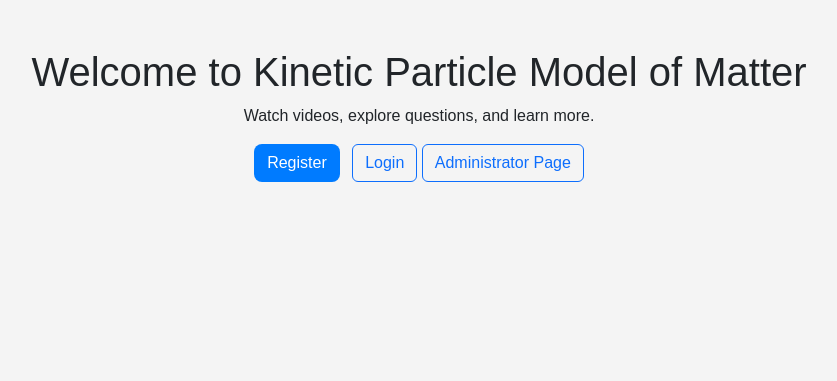
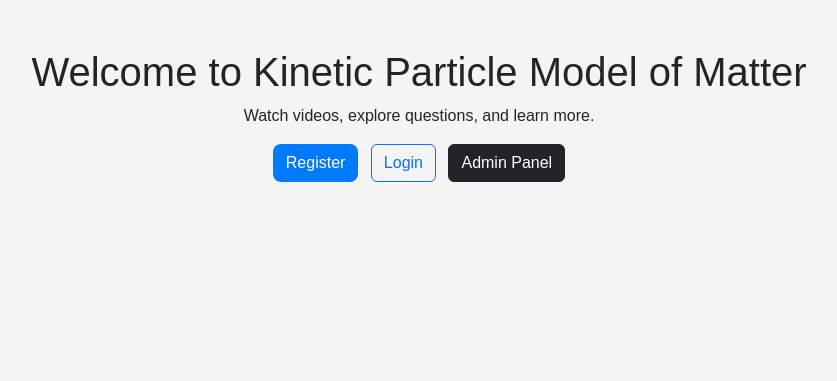
Before and after one commit to Dismas254Dismas254/project, a Django app: page / in a window 1280 px wide. Shown: the part 76-457 px from the top of the page, without its empty margins (221-1058 px from the left). Run offline with Django 4.2, Linux system fonts and the light colour scheme.

Commit message:
first commit

```diff
--- a/content/templates/content/home.html
+++ b/content/templates/content/home.html
@@ -5,8 +5,9 @@
 <div class="text-center mt-5">
     <h1>Welcome to Kinetic Particle Model of Matter</h1>
     <p>Watch videos, explore questions, and learn more.</p>
+
     <a href="{% url 'register' %}" class="btn btn-custom me-2">Register</a>
-    <a href="{% url 'login' %}" class="btn btn-outline-primary">Login</a>
-     <a href="{% url 'admin' %}" class="btn btn-outline-primary">Administrator Page</a>
+    <a href="{% url 'login' %}" class="btn btn-outline-primary me-2">Login</a>
+    <a href="/admin/" class="btn btn-dark">Admin Panel</a>  <!-- Visible to all users -->
 </div>
 {% endblock %}
```
